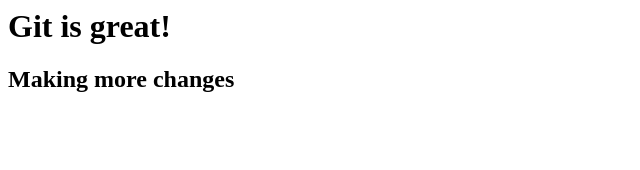
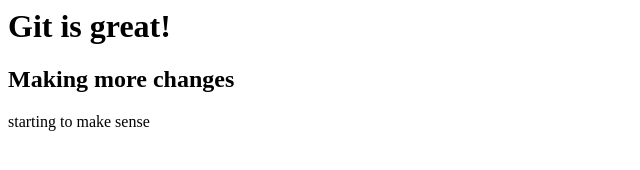
Before and after one commit to danshook/testRepo, a plain HTML site: page index.html in a window 1280 px wide. Shown: the whole page, without its empty margins (0-640 px from the left). Drawn offline with Linux system fonts and the light colour scheme.

Commit message:
this is my third commit

```diff
--- a/index.html
+++ b/index.html
@@ -1,3 +1,4 @@
 <p class="cl"></p>
 <h1>Git is great!</h1>
 <h2>Making more changes</h2>
+<p>starting to make sense</p>
```
